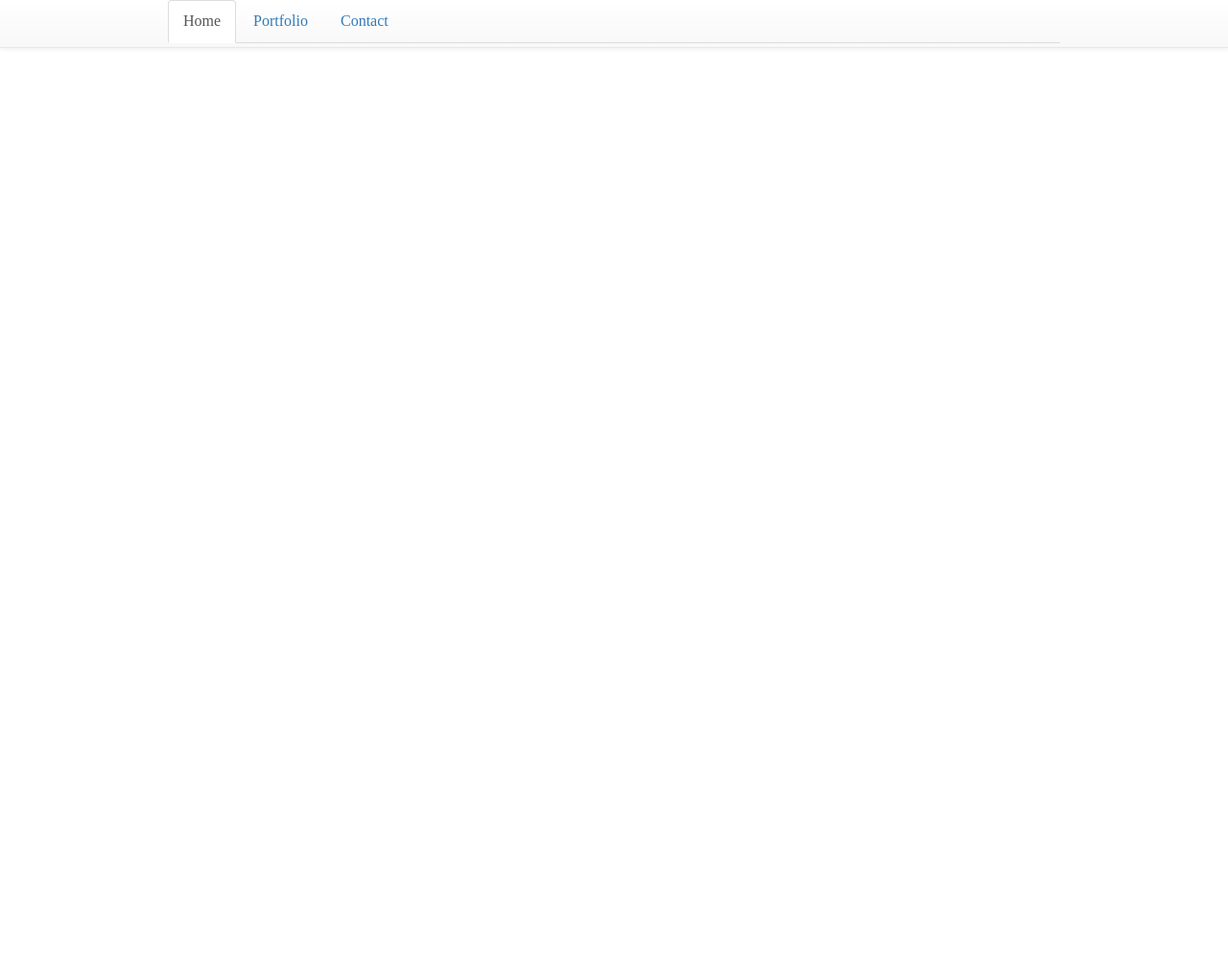
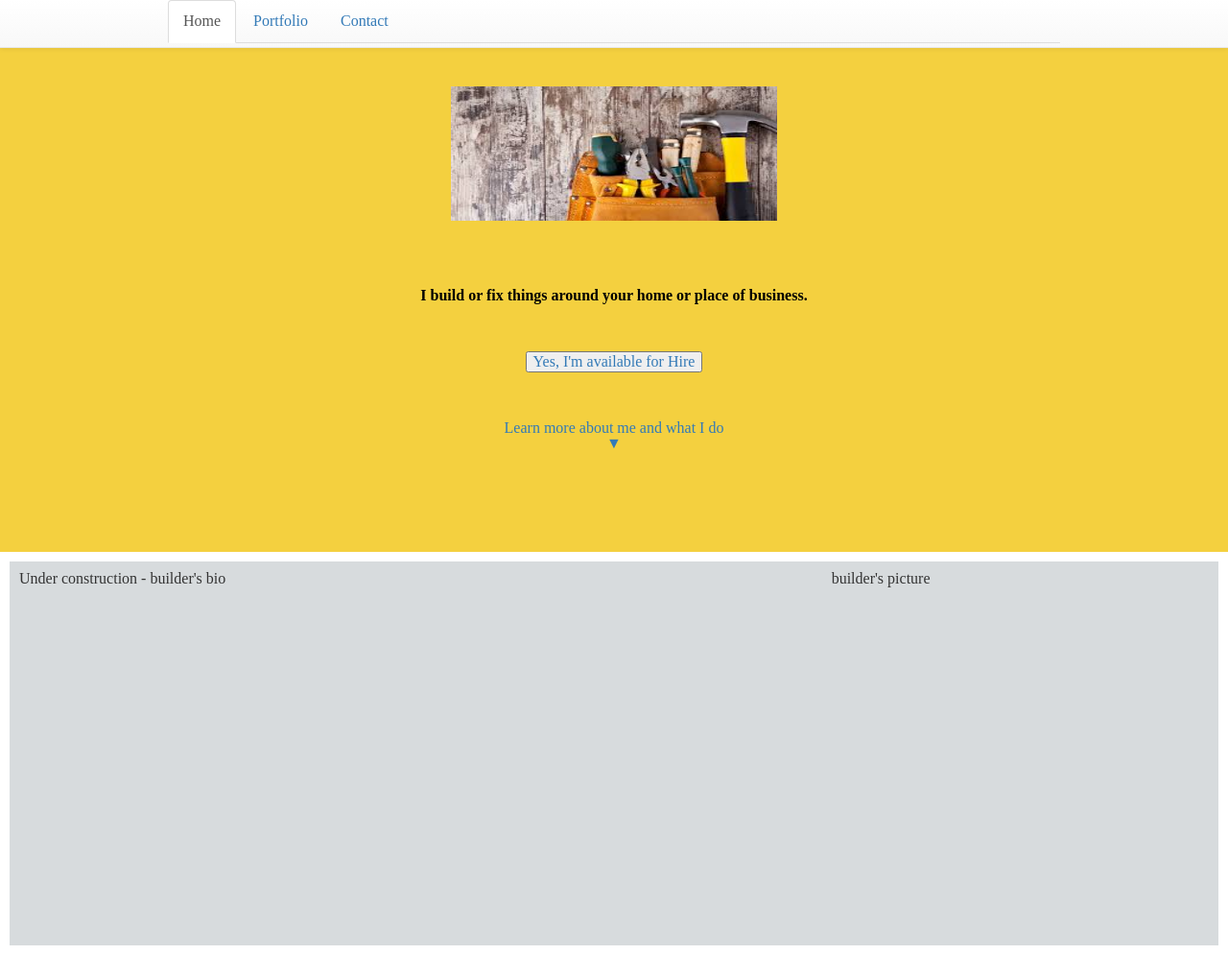
Before and after one commit to eburns1209/design, a plain HTML site: page index.html in a window 1280 px wide. Shown: the whole page at 96% size. Before the commit the page ends 800 px from the top, so only its background shows below. Drawn offline with nearby package versions, Linux system fonts and the light colour scheme.

Commit message:
under construction

```diff
--- a/assets/css/style.css
+++ b/assets/css/style.css
@@ -1,4 +1,32 @@
+#wrapper{
+  padding: 80px;
+  background-color: #F4D03F;
+}
 
+.picture{
+  margin: auto;
+  width: 50%;
+
+  padding: 10px;
+  text-align: center;
+}
+
+
+
+.page-scroll, .cd-headline{
+  text-align: center;
+  color: black;
+  padding: 25px;
+}
+
+#about{
+  margin: 10px;
+  padding: 10px;
+  background-color: #D7DBDD;
+  height: 400px;
+
+
+}
 .main{
 	padding: 80px;
 }
--- a/index.html
+++ b/index.html
@@ -27,6 +27,46 @@
 		</div>
 	</nav>
 
+<div id="wrapper">
+  <div id="fullscreen-hero" class="home-hero">
+    <div class="hero-container">
+      <!-- <a href="#sub-footer" class="home-logo"> -->
+      <div class="picture">
+        <img class="tools" src="assets/images/tools.jpg" width="340" height="140">
+      </div>
+      <!-- </a> -->
+      <br><br>
+      <h1 class="cd-headline letters type">
+        <span class="hi">I build or fix things around your home or place of business. </span>
+        <br>
+      </h1>
+
+      <div class="page-scroll">
+        <a class="hire" href="#sub-footer" class="button button-ghost"><button>Yes, I'm available for Hire</button></a>
+      </div>
+      <div class="page-scroll learn-more">
+        <a class="learn" href="#me" class="learn">Learn more about me and what I do
+
+        <br>
+        <i class="fa fa-chevron-down">
+          &#9660;
+        </i>
+        </a>
+      </div>
+    </div>
+  </div>
+</div>
+
+<div id="about">
+  <div class="row">
+    <div class="col-md-8">
+      <p>Under construction - builder's bio</p>
+    </div>
+    <div class="col-md-4">
+      <p>builder's picture<img src=""></p>
+    </div>
+  </div>
+</div>
 
 
 
```
Also changed, not shown: portfolio.html (+1 -1 lines), assets/images/tools.jpg (added).
